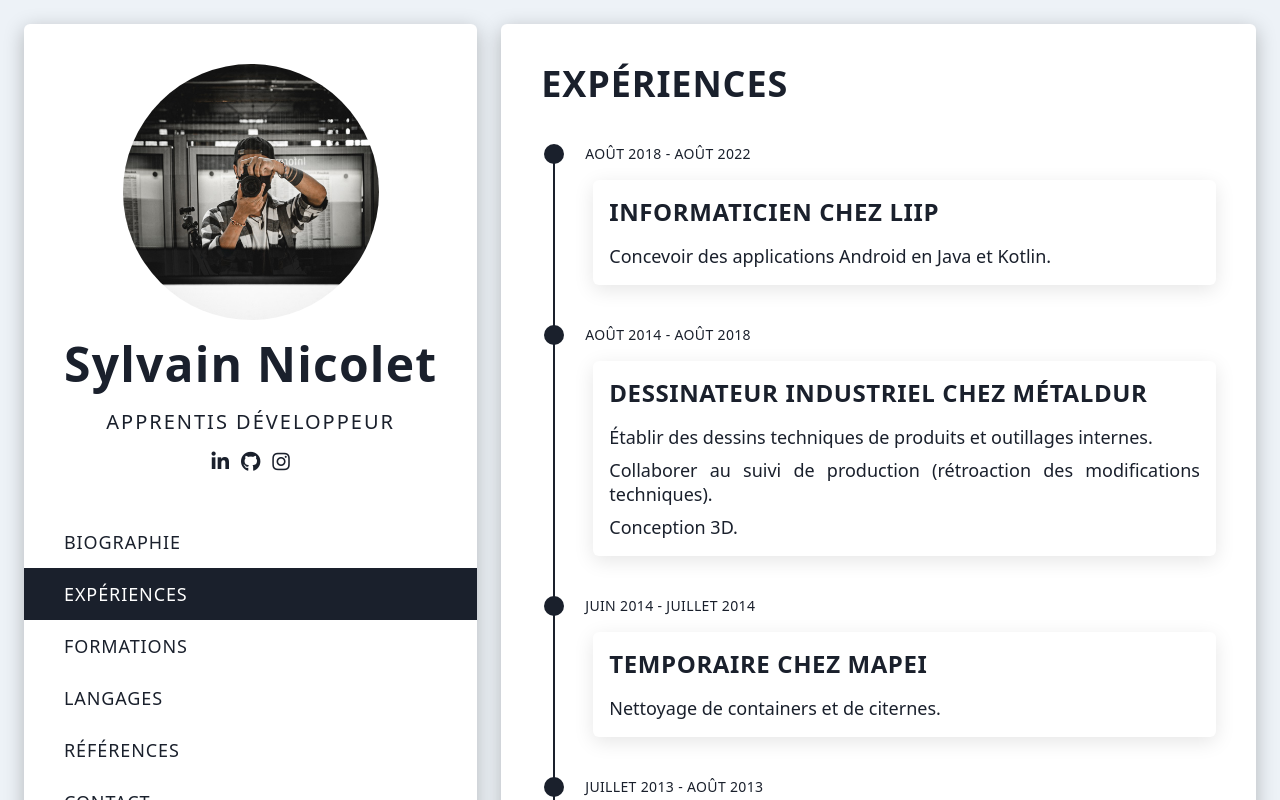
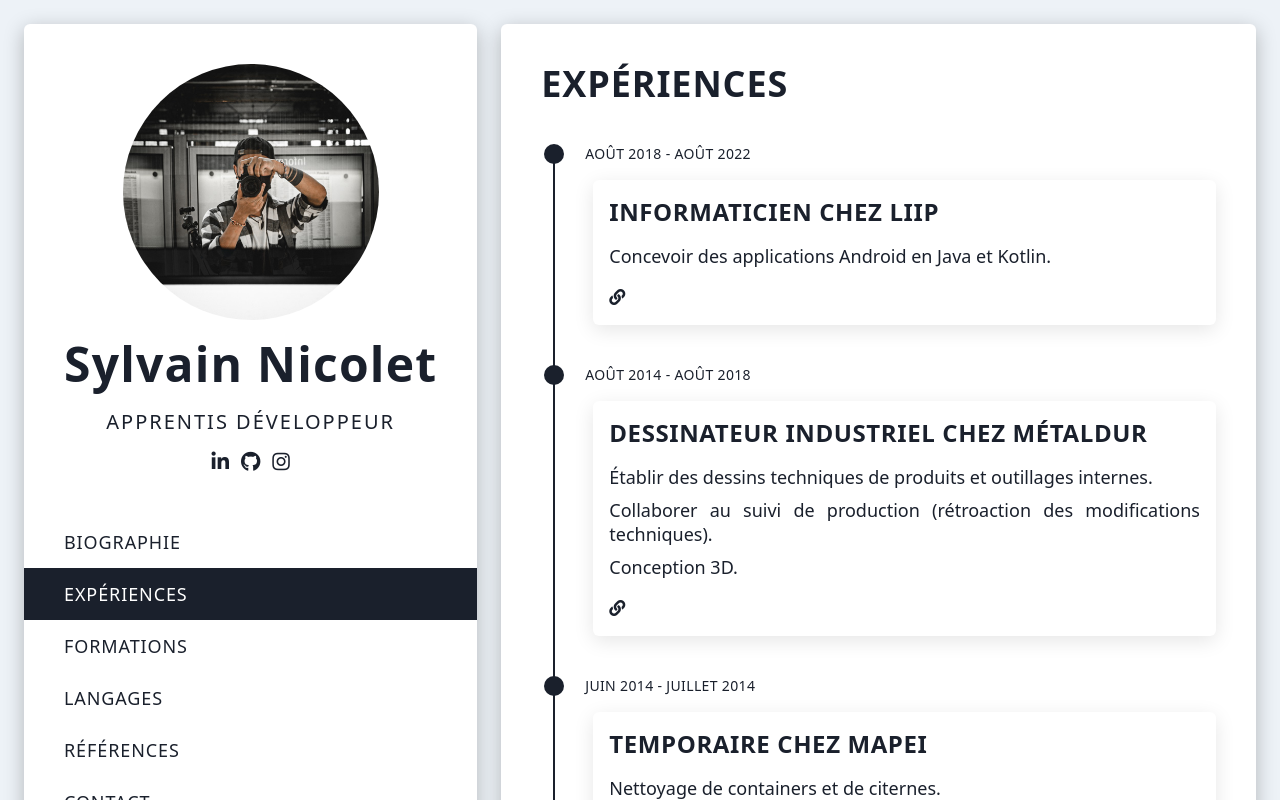
Before and after one commit to sylvainnicolet/cv-app, a Nuxt app: page /experiences in a window 1280 px wide. Shown: the top 800 px of the page. Built offline with nearby package versions, Linux system fonts and the light colour scheme.

Commit message:
🔗 Implement Links in Timeline

```diff
--- a/assets/scss/_typography.scss
+++ b/assets/scss/_typography.scss
@@ -16,3 +16,7 @@ p {
 .section--description {
   @apply space-y-4;
 }
+
+a:hover {
+  @apply text-accent;
+}
--- a/components/navigation.vue
+++ b/components/navigation.vue
@@ -79,7 +79,6 @@ export default defineComponent({
 
     .fab {
       @apply text-xl;
-      @apply hover:text-accent;
     }
   }
 
@@ -91,7 +90,7 @@ export default defineComponent({
       @apply block;
       @apply py-3 px-10;
       @apply text-center lg:text-left text-lg uppercase tracking-wider;
-      @apply hover:bg-lt_hover_bg;
+      @apply hover:bg-lt_hover_bg hover:text-lt_text;
 
       &.router-link-active {
         @apply bg-lt_text text-dt_text;
@@ -124,7 +123,7 @@ export default defineComponent({
 
     .menu {
       a {
-        @apply hover:bg-dt_hover_bg;
+        @apply hover:bg-dt_hover_bg hover:text-dt_text;
 
         &.router-link-active {
           @apply bg-dt_text text-lt_text;
--- a/components/timeline.vue
+++ b/components/timeline.vue
@@ -10,7 +10,6 @@ export default defineComponent({
     <div class="timeline">
       <ul class="space-y-10">
         <li  class="timeline__item" v-for="item in items" :key="item.id">
-          <div class="timeline-content">
           <h3 class="timeline__date">{{ item.date }}</h3>
           <div class="timeline__card">
             <h2 class="h2--section">{{ item.title }}</h2>
@@ -19,6 +18,8 @@ export default defineComponent({
                 <p>{{ description }}</p>
               </li>
             </ul>
+            <div class="mt-4">
+              <a v-if="item.url" :href="item.url" target="_blank"><i class="fas fa-link"></i></a>
             </div>
           </div>
         </li>
--- a/pages/experiences.vue
+++ b/pages/experiences.vue
@@ -18,7 +18,8 @@ export default defineComponent({
           title: 'Informaticien chez Liip',
           descriptions: [
               "Concevoir des applications Android en Java et Kotlin."
-          ]
+          ],
+          url: "https://www.liip.ch/fr/"
         },
         {
           date: 'Août 2014 - Août 2018',
@@ -27,35 +28,40 @@ export default defineComponent({
               "Établir des dessins techniques de produits et outillages internes.",
               "Collaborer au suivi de production (rétroaction des modifications techniques).",
               "Conception 3D."
-          ]
+          ],
+          url: "http://www.iscarmetaldur.ch/fr/"
         },
         {
           date: 'Juin 2014 - Juillet 2014',
           title: 'Temporaire chez Mapei',
           descriptions: [
               "Nettoyage de containers et de citernes."
-          ]
+          ],
+          url: "https://www.mapei.com/ch/fr-ch/"
         },
         {
           date: 'Juillet 2013 - Août 2013',
           title: 'Temporaire chez Jumbo',
           descriptions: [
               "Réapprovisionnement des rayons et caissier."
-          ]
+          ],
+          url: "https://www.jumbo.ch/fr/"
         },
         {
           date: 'Juillet 2012',
           title: 'Temporaire chez Progin',
           descriptions: [
               "Débitage de pièces de production."
-          ]
+          ],
+          url: "https://www.progin.ch/v1/"
         },
         {
           date: '2012 - 2018',
           title: 'Cours de tennis',
           descriptions: [
               "Enseignement du tennis au TC Bulle."
-          ]
+          ],
+          url: "https://tcbulle.ch/"
         }
       ]
     }
```
Lines whose indentation alone changed are shown as unchanged.
